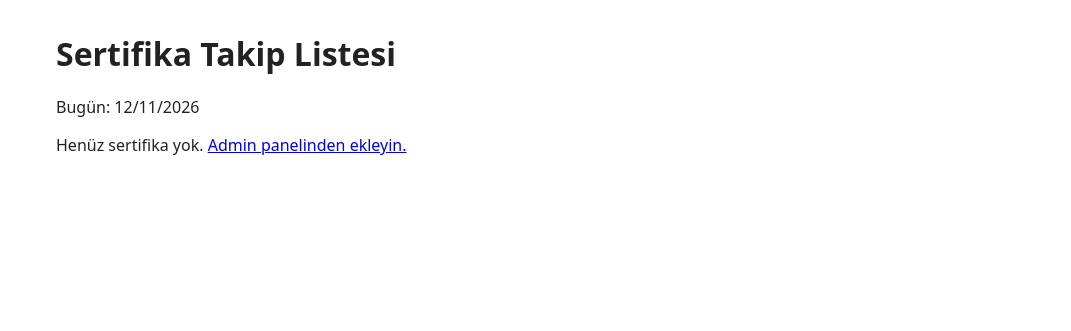
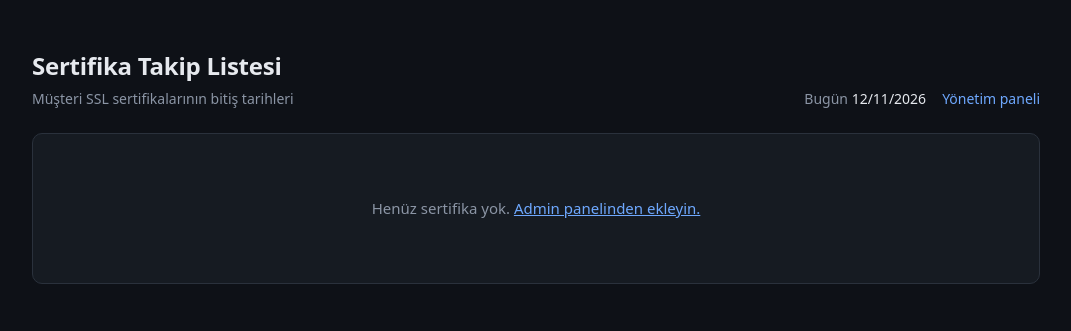
Before and after one commit to sevvalerel/sertifika-takip, a Django app: page / in a window 1280 px wide. Shown: the top 331 px of the page, without its empty margins (104-1175 px from the left). Run offline with Django 5.2, Linux system fonts and the light colour scheme; data that the repository does not hold is empty.

Commit message:
Liste sayfasına koyu temalı yeni tasarım
- Koyu tema, kart içinde tablo, başlıkta bugünün tarihi ve yönetim paneli bağlantısı
- Durumlar renkli satır yerine rozetle gösterilir
- Dar ekranda tablo yatay kaydırılabilir; bağımlılık eklenmedi

```diff
--- a/certificates/templates/certificates/certificate_list.html
+++ b/certificates/templates/certificates/certificate_list.html
@@ -5,20 +5,97 @@
   <meta name="viewport" content="width=device-width, initial-scale=1">
   <title>Sertifika Takip Listesi</title>
   <style>
-    body { font-family: system-ui, sans-serif; margin: 2rem auto; max-width: 960px; padding: 0 1rem; color: #222; }
-    table { border-collapse: collapse; width: 100%; }
-    th, td { padding: .5rem .75rem; border-bottom: 1px solid #ddd; text-align: left; }
-    th { background: #f5f5f5; }
-    td.days { text-align: right; font-variant-numeric: tabular-nums; }
-    tr.expired td { background: #fde8e8; }
-    tr.expiring_soon td { background: #fff4d6; }
-    tr.valid td { background: #e9f7ec; }
+    :root {
+      color-scheme: dark;
+      --bg: #0e1117;
+      --surface: #161b22;
+      --surface-head: #1c222b;
+      --border: #2a313c;
+      --text: #e6e9ee;
+      --muted: #8b95a5;
+      --accent: #6ea8fe;
+
+      --expired-fg: #f28b82;   --expired-bg: rgba(242, 139, 130, .12);  --expired-bd: rgba(242, 139, 130, .35);
+      --soon-fg: #f6c35b;      --soon-bg: rgba(246, 195, 91, .12);      --soon-bd: rgba(246, 195, 91, .35);
+      --valid-fg: #6fcf97;     --valid-bg: rgba(111, 207, 151, .12);    --valid-bd: rgba(111, 207, 151, .35);
+    }
+
+    * { box-sizing: border-box; }
+
+    body {
+      margin: 0;
+      background: var(--bg);
+      color: var(--text);
+      font: 15px/1.5 system-ui, -apple-system, "Segoe UI", Roboto, sans-serif;
+    }
+
+    .container { max-width: 1040px; margin: 0 auto; padding: 48px 16px; }
+
+    header {
+      display: flex; flex-wrap: wrap; gap: 16px;
+      align-items: flex-end; justify-content: space-between;
+      margin-bottom: 24px;
+    }
+    h1 { margin: 0; font-size: 24px; font-weight: 600; letter-spacing: -.01em; }
+    .subtitle { margin: 4px 0 0; color: var(--muted); font-size: 14px; }
+
+    .meta { display: flex; align-items: center; gap: 16px; font-size: 14px; color: var(--muted); }
+    .meta strong { color: var(--text); font-weight: 500; font-variant-numeric: tabular-nums; }
+    .meta a { color: var(--accent); text-decoration: none; }
+    .meta a:hover { text-decoration: underline; }
+
+    .card {
+      background: var(--surface);
+      border: 1px solid var(--border);
+      border-radius: 10px;
+      overflow-x: auto;
+    }
+
+    table { width: 100%; border-collapse: collapse; min-width: 640px; }
+    th, td { padding: 14px 20px; text-align: left; white-space: nowrap; }
+    th {
+      background: var(--surface-head);
+      color: var(--muted);
+      font-size: 12px; font-weight: 600;
+      text-transform: uppercase; letter-spacing: .06em;
+      border-bottom: 1px solid var(--border);
+    }
+    tbody tr + tr td { border-top: 1px solid var(--border); }
+    tbody tr:hover td { background: rgba(255, 255, 255, .02); }
+
+    td.domain { font-weight: 500; }
+    td.muted { color: var(--muted); }
+    .num { text-align: right; font-variant-numeric: tabular-nums; }
+
+    .badge {
+      display: inline-flex; align-items: center; gap: 6px;
+      padding: 3px 10px;
+      border: 1px solid; border-radius: 999px;
+      font-size: 13px; font-weight: 500;
+    }
+    .badge::before { content: ""; width: 6px; height: 6px; border-radius: 50%; background: currentColor; }
+    .badge.expired       { color: var(--expired-fg); background: var(--expired-bg); border-color: var(--expired-bd); }
+    .badge.expiring_soon { color: var(--soon-fg);    background: var(--soon-bg);    border-color: var(--soon-bd); }
+    .badge.valid         { color: var(--valid-fg);   background: var(--valid-bg);   border-color: var(--valid-bd); }
+
+    .empty { padding: 48px 20px; text-align: center; color: var(--muted); }
+    .empty a { color: var(--accent); }
   </style>
 </head>
 <body>
+  <div class="container">
+    <header>
+      <div>
         <h1>Sertifika Takip Listesi</h1>
-  <p>Bugün: {{ today|date:"d/m/Y" }}</p>
+        <p class="subtitle">Müşteri SSL sertifikalarının bitiş tarihleri</p>
+      </div>
+      <div class="meta">
+        <span>Bugün <strong>{{ today|date:"d/m/Y" }}</strong></span>
+        <a href="{% url 'admin:index' %}">Yönetim paneli</a>
+      </div>
+    </header>
 
+    <div class="card">
       {% if rows %}
       <table>
         <thead>
@@ -26,24 +103,26 @@
             <th>Alan adı</th>
             <th>Müşteri</th>
             <th>Bitiş tarihi</th>
-        <th>Kalan gün</th>
+            <th class="num">Kalan gün</th>
             <th>Durum</th>
           </tr>
         </thead>
         <tbody>
           {% for row in rows %}
-      <tr class="{{ row.status }}">
-        <td>{{ row.certificate.domain }}</td>
+          <tr>
+            <td class="domain">{{ row.certificate.domain }}</td>
             <td>{{ row.certificate.customer_name }}</td>
-        <td>{{ row.certificate.expiry_date|date:"d/m/Y" }}</td>
-        <td class="days">{{ row.days_remaining }}</td>
-        <td>{{ row.status_label }}</td>
+            <td class="muted">{{ row.certificate.expiry_date|date:"d/m/Y" }}</td>
+            <td class="num">{{ row.days_remaining }}</td>
+            <td><span class="badge {{ row.status }}">{{ row.status_label }}</span></td>
           </tr>
           {% endfor %}
         </tbody>
       </table>
       {% else %}
-  <p>Henüz sertifika yok. <a href="{% url 'admin:certificates_certificate_add' %}">Admin panelinden ekleyin.</a></p>
+      <p class="empty">Henüz sertifika yok. <a href="{% url 'admin:certificates_certificate_add' %}">Admin panelinden ekleyin.</a></p>
       {% endif %}
+    </div>
+  </div>
 </body>
 </html>
```
Lines whose indentation alone changed are shown as unchanged.
